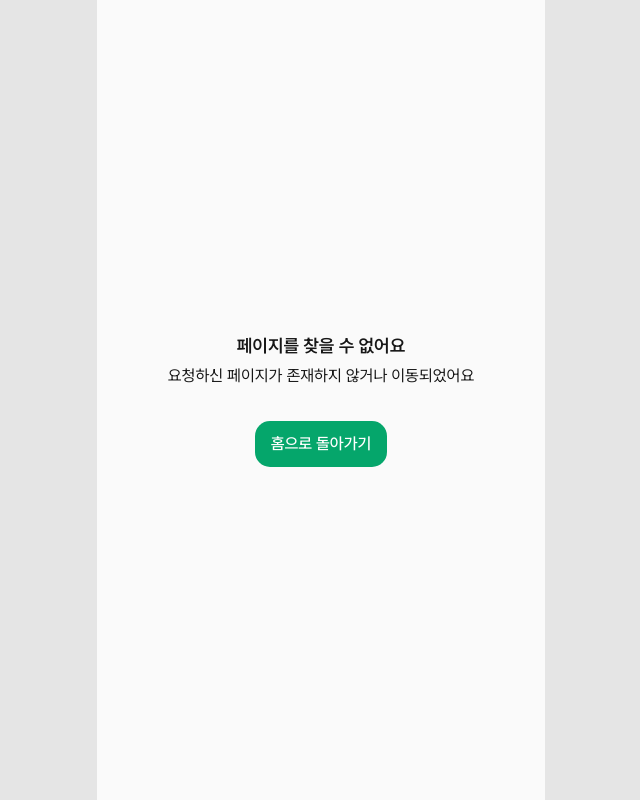
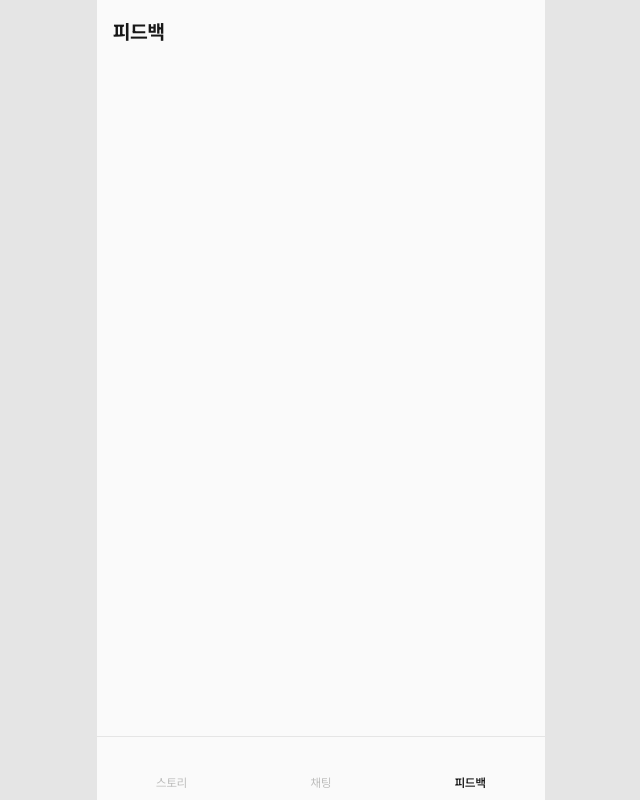
Before and after one commit to KIM-N-KANG/manyak-web, a Next.js app: page /feedback in a window 1280 px wide. Before the commit this address had no page. Shown: the whole page, without its empty margins (319-959 px from the left). Built offline with nearby package versions, Linux system fonts and the light colour scheme; some icons are missing.

Commit message:
[KNK-197] Feat: 피드백 메뉴 추가 및 메인 네비게이션 라벨 단일화
- 바텀 네비게이션과 헤더가 공유하는 메인 네비게이션 정의(main-navigation) 추가
- 기존 '마이'를 '피드백'으로 변경하고 라우트를 /feedback으로 정리

```diff
--- /dev/null
+++ b/src/app/(main)/feedback/page.tsx
@@ -0,0 +1,3 @@
+export default function FeedbackPage() {
+  return <main className="flex flex-1 flex-col" />;
+}
--- a/src/components/layout/bottom-navigation-bar.tsx
+++ b/src/components/layout/bottom-navigation-bar.tsx
@@ -1,31 +1,11 @@
 'use client';
 
-import { Chatting01Icon, ClipboardIcon } from '@hugeicons/core-free-icons';
-import { HugeiconsIcon, type IconSvgElement } from '@hugeicons/react';
+import { HugeiconsIcon } from '@hugeicons/react';
 import Link from 'next/link';
 import { usePathname } from 'next/navigation';
 
-import { APP_PATH, type MainAppPath } from '@/constants/app-path';
+import { MAIN_NAVIGATION_ITEMS } from '@/constants/main-navigation';
 import { cn } from '@/lib/utils';
-
-interface BottomNavigationItem {
-  href: MainAppPath;
-  label: string;
-  icon: IconSvgElement;
-}
-
-const BOTTOM_NAVIGATION_ITEMS: BottomNavigationItem[] = [
-  {
-    href: APP_PATH.MAIN.STORIES,
-    label: '스토리',
-    icon: ClipboardIcon,
-  },
-  {
-    href: APP_PATH.MAIN.CHATS,
-    label: '채팅',
-    icon: Chatting01Icon,
-  },
-];
 
 export function BottomNavigationBar() {
   const pathname = usePathname();
@@ -34,8 +14,8 @@ export function BottomNavigationBar() {
     <nav
       aria-label="하단 네비게이션"
       className="fixed inset-x-0 bottom-0 z-50 mx-auto h-16 max-w-md border-t border-border bg-background">
-      <ul className="grid h-full grid-cols-2">
-        {BOTTOM_NAVIGATION_ITEMS.map((item) => {
+      <ul className="grid h-full grid-cols-3">
+        {MAIN_NAVIGATION_ITEMS.map((item) => {
           const isActive = pathname === item.href;
 
           return (
--- a/src/components/layout/main-header.tsx
+++ b/src/components/layout/main-header.tsx
@@ -2,13 +2,8 @@
 
 import { usePathname } from 'next/navigation';
 
-import { APP_PATH, type MainAppPath } from '@/constants/app-path';
+import { getMainNavigationLabel } from '@/constants/main-navigation';
 import { cn } from '@/lib/utils';
-
-const MAIN_HEADER_TITLE_BY_PATH: Record<MainAppPath, string> = {
-  [APP_PATH.MAIN.STORIES]: '스토리',
-  [APP_PATH.MAIN.CHATS]: '채팅',
-};
 
 type MainHeaderProps = {
   hasScrolled?: boolean;
@@ -16,7 +11,7 @@ type MainHeaderProps = {
 
 export function MainHeader({ hasScrolled = false }: MainHeaderProps) {
   const pathname = usePathname();
-  const title = MAIN_HEADER_TITLE_BY_PATH[pathname as MainAppPath] ?? '';
+  const title = getMainNavigationLabel(pathname);
 
   return (
     <header
--- a/src/constants/app-path.ts
+++ b/src/constants/app-path.ts
@@ -1,8 +1,8 @@
 export const APP_PATH = {
-  LANDING: '/',
   MAIN: {
     STORIES: '/',
     CHATS: '/chats',
+    FEEDBACK: '/feedback',
   },
   STORY_DETAIL: (id: number | string) => `/stories/${id}`,
   CHAT_ROOM: (id: number | string) => `/chats/${id}`,
--- /dev/null
+++ b/src/constants/main-navigation.ts
@@ -0,0 +1,38 @@
+import {
+  Chatting01Icon,
+  ClipboardIcon,
+  MailEdit01Icon,
+} from '@hugeicons/core-free-icons';
+import type { IconSvgElement } from '@hugeicons/react';
+
+import { APP_PATH, type MainAppPath } from '@/constants/app-path';
+
+export interface MainNavigationItem {
+  href: MainAppPath;
+  label: string;
+  icon: IconSvgElement;
+}
+
+export const MAIN_NAVIGATION_ITEMS: MainNavigationItem[] = [
+  {
+    href: APP_PATH.MAIN.STORIES,
+    label: '스토리',
+    icon: ClipboardIcon,
+  },
+  {
+    href: APP_PATH.MAIN.CHATS,
+    label: '채팅',
+    icon: Chatting01Icon,
+  },
+  {
+    href: APP_PATH.MAIN.FEEDBACK,
+    label: '피드백',
+    icon: MailEdit01Icon,
+  },
+];
+
+export function getMainNavigationLabel(pathname: string): string {
+  return (
+    MAIN_NAVIGATION_ITEMS.find((item) => item.href === pathname)?.label ?? ''
+  );
+}
```
